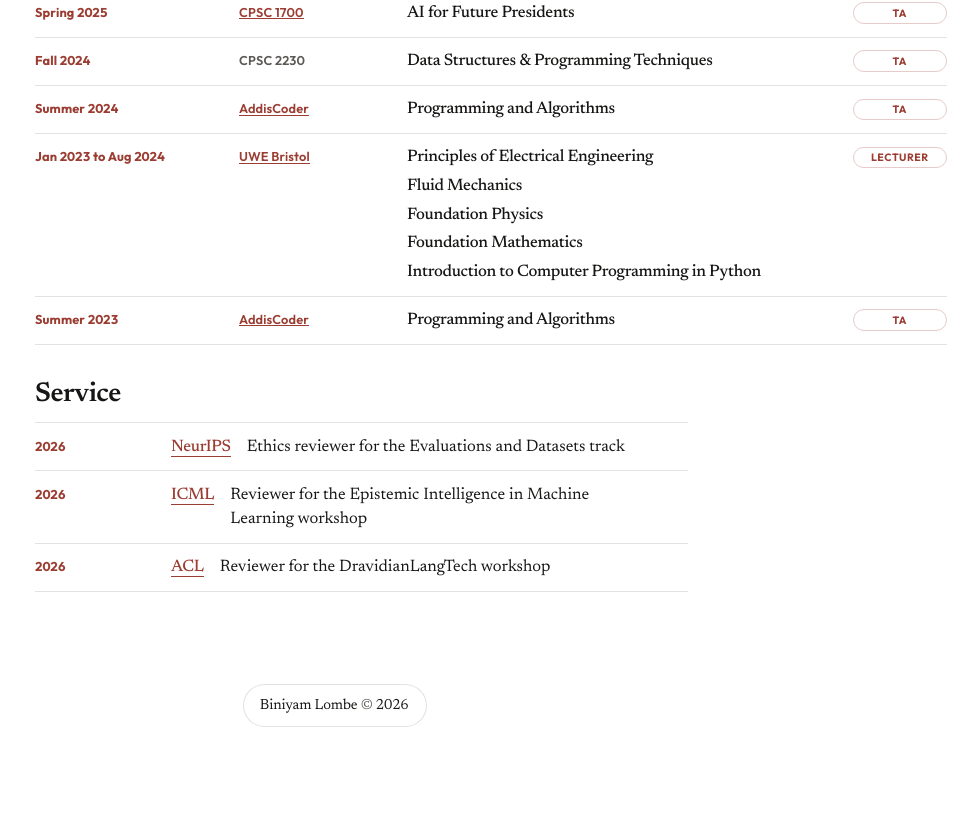
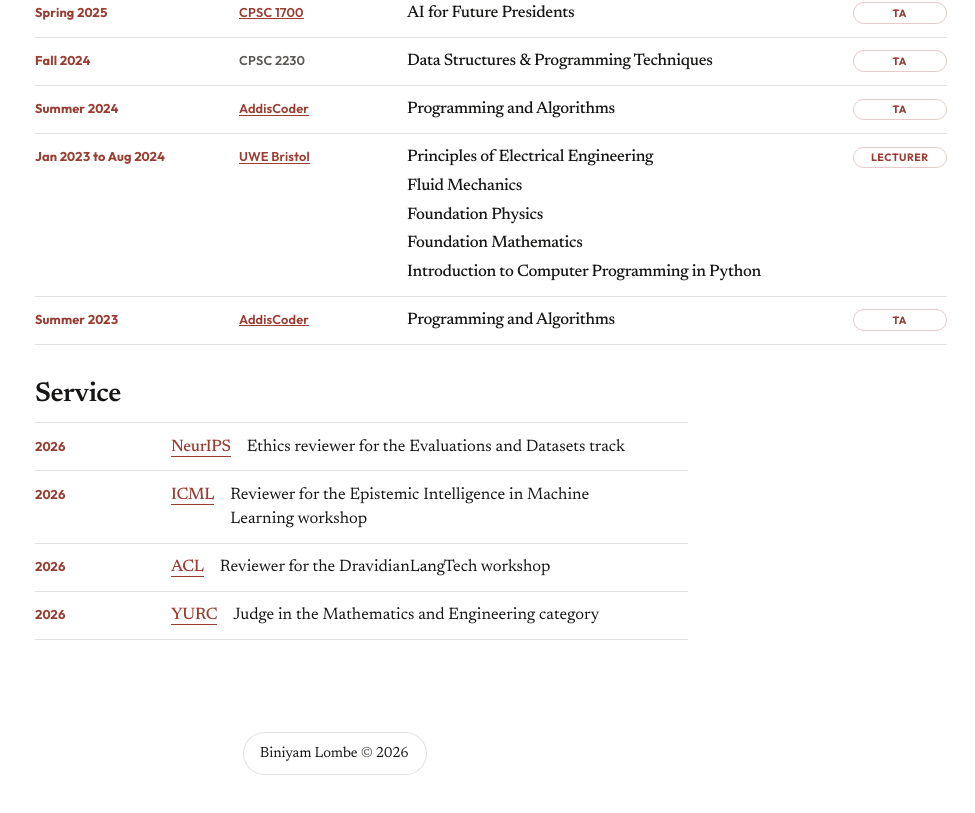
Before and after one commit to biniyamlombe/biniyamlombe.github.io, a React (Vite) app: page / in a window 1280 px wide. Shown: the part 1987-2800 px from the top of the page, without its empty margins (305-1280 px from the left). Before the commit the page ends 2760 px from the top, so only its background shows below. Built offline with nearby package versions, Linux system fonts and the light colour scheme; no server answers.

Commit message:
feat: add the YURC 2026 judging role to Service
The line records judging in Mathematics and Engineering at the Yale Undergraduate Research Conference.

```diff
--- a/src/data/site.js
+++ b/src/data/site.js
@@ -438,4 +438,11 @@ export const service = [
     role: 'Reviewer for the DravidianLangTech workshop',
     href: 'https://www.aclweb.org/portal/content/sixth-workshop-speech-and-language-technologies-dravidian-languages-acl-2026',
   },
+  {
+    venue: 'YURC',
+    date: '2026',
+    dateTime: '2026',
+    role: 'Judge in the Mathematics and Engineering category',
+    href: 'https://www.yura.yale.edu/yurc',
+  },
 ];
```
